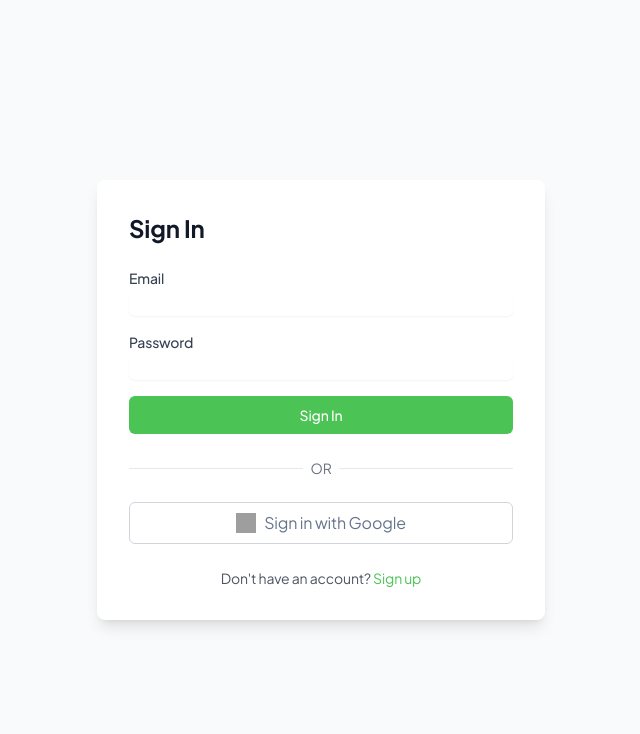
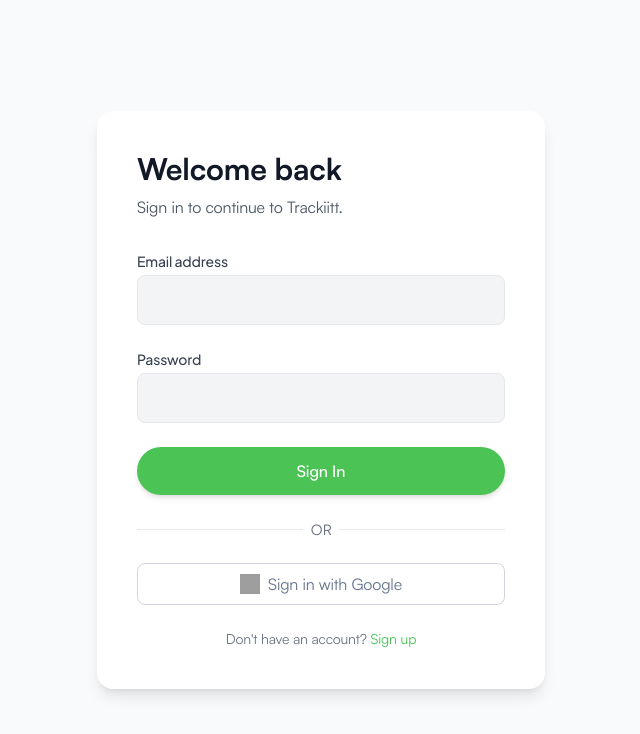
Before and after one commit to trackit-official/trackit_web, a Next.js app: page /auth/signin in a window 1280 px wide. Shown: the top 734 px of the page, without its empty margins (319-959 px from the left). Built offline with nearby package versions, Linux system fonts and the light colour scheme; grey boxes are pictures that could not be loaded.

Commit message:
Feature: More styling

```diff
--- a/package.json
+++ b/package.json
@@ -19,6 +19,7 @@
     "test-build": "npm run check-style && npm run build"
   },
   "dependencies": {
+    "@hookform/resolvers": "^5.0.1",
     "@next-auth/prisma-adapter": "^1.0.7",
     "axios": "^1.8.4",
     "bcrypt": "^5.1.1",
@@ -27,7 +28,10 @@
     "next-themes": "^0.2.1",
     "nextjs-toploader": "^1.6.6",
     "react": "19.0.0",
-    "react-dom": "19.0.0"
+    "react-dom": "19.0.0",
+    "react-hook-form": "^7.56.0",
+    "react-hot-toast": "^2.5.2",
+    "zod": "^3.24.3"
   },
   "devDependencies": {
     "@types/bcrypt": "^5.0.2",
--- a/src/app/api/auth/[...nextauth]/route.ts
+++ b/src/app/api/auth/[...nextauth]/route.ts
@@ -4,6 +4,7 @@ import CredentialsProvider from "next-auth/providers/credentials";
 import { PrismaAdapter } from "@next-auth/prisma-adapter";
 import { prisma } from "@/libs/prisma";
 import { compare } from "bcrypt";
+import { signInSchema } from "@/validation/auth";
 
 export const authOptions: AuthOptions = {
   adapter: PrismaAdapter(prisma),
@@ -16,16 +17,18 @@ export const authOptions: AuthOptions = {
         password: { label: "Password", type: "password" },
       },
       async authorize(credentials) {
-        if (!credentials?.email || !credentials.password) {
-          throw new Error("Email and password required");
+        const parsed = signInSchema.safeParse(credentials || {});
+        if (!parsed.success) {
+          throw new Error(parsed.error.errors.map((e) => e.message).join(", "));
         }
+        const { email, password } = parsed.data;
         const user = await prisma.user.findUnique({
-          where: { email: credentials.email },
+          where: { email },
         });
         if (!user || !user.password) {
           throw new Error("Invalid email or password");
         }
-        const isValid = await compare(credentials.password, user.password);
+        const isValid = await compare(password, user.password);
         if (!isValid) {
           throw new Error("Invalid email or password");
         }
--- a/src/app/api/auth/signup/route.ts
+++ b/src/app/api/auth/signup/route.ts
@@ -1,18 +1,18 @@
+import { signUpSchema } from "@/validation/auth";
 import { NextResponse } from "next/server";
 import { prisma } from "@/libs/prisma";
 import { hash } from "bcrypt";
 
 export async function POST(request: Request) {
   try {
-    const { name, email, password } = await request.json();
-    if (!name || !email || !password) {
-      return NextResponse.json(
-        { error: "Missing required fields" },
-        { status: 400 }
-      );
+    const body = await request.json();
+    const parsed = signUpSchema.safeParse(body);
+    if (!parsed.success) {
+      const errors = parsed.error.errors.map((e) => e.message).join(", ");
+      return NextResponse.json({ error: errors }, { status: 400 });
     }
+    const { name, email, password } = parsed.data;
 
-    // Check if user already exists
     const existing = await prisma.user.findUnique({ where: { email } });
     if (existing) {
       return NextResponse.json(
@@ -22,9 +22,7 @@ export async function POST(request: Request) {
     }
 
     const hashed = await hash(password, 10);
-    await prisma.user.create({
-      data: { name, email, password: hashed },
-    });
+    await prisma.user.create({ data: { name, email, password: hashed } });
 
     return NextResponse.json({ message: "User registered" }, { status: 201 });
   } catch (error: any) {
--- a/src/app/auth/signin/page.tsx
+++ b/src/app/auth/signin/page.tsx
@@ -1,34 +1,34 @@
 "use client";
-import React, { useState, useEffect } from "react";
+import React, { useEffect } from "react";
+import { useRouter, useSearchParams } from "next/navigation";
+import { useForm } from "react-hook-form";
+import { zodResolver } from "@hookform/resolvers/zod";
+import toast, { Toaster } from "react-hot-toast";
+import { signInSchema } from "@/validation/auth";
 import { signIn } from "next-auth/react";
-import { useRouter, useSearchParams } from "next/navigation";
 import Link from "next/link";
 
 export default function SignInPage() {
   const router = useRouter();
   const searchParams = useSearchParams();
-  const errorParam = searchParams.get("error");
-  const [email, setEmail] = useState("");
-  const [password, setPassword] = useState("");
-  const [error, setError] = useState(errorParam || null);
-  const [loading, setLoading] = useState(false);
+  const callbackError = searchParams.get("error");
+
+  const {
+    register,
+    handleSubmit,
+    formState: { errors, isSubmitting },
+  } = useForm({
+    resolver: zodResolver(signInSchema),
+  });
 
   useEffect(() => {
-    if (errorParam) setError(errorParam);
-  }, [errorParam]);
+    if (callbackError) toast.error(callbackError);
+  }, [callbackError]);
 
-  const handleSubmit = async (e: React.FormEvent) => {
-    e.preventDefault();
-    setError(null);
-    setLoading(true);
-    const res = await signIn("credentials", {
-      redirect: false,
-      email,
-      password,
-    });
-    setLoading(false);
+  const onSubmit = async (data) => {
+    const res = await signIn("credentials", { redirect: false, ...data });
     if (res?.error) {
-      setError(res.error);
+      toast.error(res.error);
     } else {
       router.push("/");
     }
@@ -39,24 +39,31 @@ export default function SignInPage() {
   };
 
   return (
-    <div className="min-h-screen flex items-center justify-center bg-gray-50 dark:bg-gray-900">
-      <div className="w-full max-w-md p-8 space-y-6 bg-white rounded-lg shadow-lg dark:bg-gray-800">
-        <h1 className="text-2xl font-bold text-gray-900 dark:text-white">
-          Sign In
+    <>
+      <Toaster position="top-right" />
+      <div className="min-h-screen flex items-center justify-center bg-gray-50 dark:bg-gray-900 px-4">
+        <div className="w-full max-w-md bg-white dark:bg-gray-800 rounded-2xl p-10 shadow-lg">
+          <h1 className="text-3xl font-satoshi font-bold text-gray-900 dark:text-white mb-2">
+            Welcome back
           </h1>
-        {error && <p className="text-sm text-red-600">{error}</p>}
-        <form onSubmit={handleSubmit} className="space-y-4">
+          <p className="text-gray-600 dark:text-gray-400 mb-8 font-satoshi">
+            Sign in to continue to Trackiitt.
+          </p>
+
+          <form onSubmit={handleSubmit(onSubmit)} className="space-y-6">
             <div>
               <label className="block text-sm font-medium text-gray-700 dark:text-gray-300">
-              Email
+                Email address
               </label>
               <input
-              type="email"
-              required
-              value={email}
-              onChange={(e) => setEmail(e.target.value)}
-              className="mt-1 block w-full rounded-md border-gray-300 shadow-sm focus:border-primary focus:ring-primary dark:bg-gray-700 dark:border-gray-600 dark:text-white"
+                {...register("email")}
+                className="mt-1 block w-full rounded-lg border border-gray-200 bg-gray-100 px-4 py-3 focus:border-primary-500 focus:ring-2 focus:ring-primary-200 dark:border-gray-600 dark:bg-gray-700 dark:focus:ring-primary-700 font-satoshi"
               />
+              {errors.email && (
+                <p className="mt-1 font-satoshi text-xs text-red-600">
+                  {errors.email.message}
+                </p>
+              )}
             </div>
             <div>
               <label className="block text-sm font-medium text-gray-700 dark:text-gray-300">
@@ -64,33 +71,43 @@ export default function SignInPage() {
               </label>
               <input
                 type="password"
-              required
-              value={password}
-              onChange={(e) => setPassword(e.target.value)}
-              className="mt-1 block w-full rounded-md border-gray-300 shadow-sm focus:border-primary focus:ring-primary dark:bg-gray-700 dark:border-gray-600 dark:text-white"
+                {...register("password")}
+                className="mt-1 block w-full rounded-lg border border-gray-200 bg-gray-100 px-4 py-3 focus:border-primary-500 focus:ring-2 focus:ring-primary-200 dark:border-gray-600 dark:bg-gray-700 dark:focus:ring-primary-700 font-satoshi"
               />
+              {errors.password && (
+                <p className="mt-1 text-xs font-satoshi text-red-600">
+                  {errors.password.message}
+                </p>
+              )}
             </div>
             <button
               type="submit"
-            disabled={loading}
-            className="w-full flex justify-center py-2 px-4 border border-transparent text-sm font-medium rounded-md text-white bg-primary-500 hover:bg-primary-600 disabled:opacity-50"
+              disabled={isSubmitting}
+              className="w-full rounded-full bg-primary-500 py-3 text-center text-white font-satoshi font-medium shadow-md hover:bg-primary-600 transition disabled:opacity-50"
             >
-            {loading ? "Signing in..." : "Sign In"}
+              {isSubmitting ? "Signing in..." : "Sign In"}
             </button>
           </form>
-        <div className="flex items-center justify-center gap-2">
+
+          <div className="mt-6 flex items-center justify-center gap-2">
             <span className="h-px w-full bg-stroke dark:bg-stroke-dark"></span>
             <span className="text-sm text-gray-500 dark:text-gray-400">OR</span>
             <span className="h-px w-full bg-stroke dark:bg-stroke-dark"></span>
           </div>
+
           <button
             onClick={handleGoogle}
-          className="w-full flex justify-center items-center gap-2 py-2 px-4 border border-gray-300 rounded-md bg-white hover:bg-gray-100 dark:bg-gray-700 dark:border-gray-600 dark:text-white"
+            className="mt-6 w-full flex justify-center items-center gap-2 py-2 px-4 border border-gray-300 rounded-lg bg-white hover:bg-gray-100 dark:bg-gray-700 dark:border-gray-600 dark:text-white font-satoshi"
           >
-          <img src="/images/icon/google.svg" alt="Google" className="h-5 w-5" />
+            <img
+              src="/images/icon/google.svg"
+              alt="Google"
+              className="h-5 w-5"
+            />
             Sign in with Google
           </button>
-        <p className="text-sm text-center text-gray-600 dark:text-gray-400">
+
+          <p className="mt-6 text-center text-sm text-gray-500 dark:text-gray-400 font-satoshi">
             Don't have an account?{" "}
             <Link
               href="/auth/signup"
@@ -101,5 +118,6 @@ export default function SignInPage() {
           </p>
         </div>
       </div>
+    </>
   );
 }
--- a/src/app/auth/signup/page.tsx
+++ b/src/app/auth/signup/page.tsx
@@ -1,44 +1,42 @@
 "use client";
-import { useState } from "react";
 import { useRouter } from "next/navigation";
 import Link from "next/link";
 import axios from "axios";
+import { signUpSchema } from "@/validation/auth";
+import { zodResolver } from "@hookform/resolvers/zod";
+import { useForm } from "react-hook-form";
+import toast, { Toaster } from "react-hot-toast";
 import { signIn } from "next-auth/react";
 
 export default function SignUpPage() {
   const router = useRouter();
-  const [form, setForm] = useState({ name: "", email: "", password: "" });
-  const [error, setError] = useState<string | null>(null);
-  const [loading, setLoading] = useState(false);
+  const {
+    register,
+    handleSubmit,
+    formState: { errors, isSubmitting },
+  } = useForm({
+    resolver: zodResolver(signUpSchema),
+  });
 
-  const handleChange = (e: React.ChangeEvent<HTMLInputElement>) => {
-    setForm({ ...form, [e.target.name]: e.target.value });
-  };
-
-  const handleSubmit = async (e: React.FormEvent) => {
-    e.preventDefault();
-    setError(null);
-    setLoading(true);
+  const onSubmit = async (data) => {
     try {
-      await axios.post("/api/auth/signup", form);
+      await axios.post("/api/auth/signup", data);
+      toast.success("Account created! Logging you in...");
       const res = await signIn("credentials", {
         redirect: false,
-        email: form.email,
-        password: form.password,
+        email: data.email,
+        password: data.password,
       });
-      if (res?.error) {
-        setError(res.error);
-      } else {
+      if (res.error) throw new Error(res.error);
       router.push("/");
-      }
-    } catch (err: any) {
-      setError(err.response?.data?.error || "Signup failed");
-    } finally {
-      setLoading(false);
+    } catch (err) {
+      toast.error(err.response?.data?.error || err.message || "Signup failed");
     }
   };
 
   return (
+    <>
+      <Toaster position="top-right" />
       <div className="min-h-screen flex items-center justify-center bg-gray-50 dark:bg-gray-900 px-4">
         <div className="w-full max-w-md bg-white dark:bg-gray-800 rounded-2xl p-10 shadow-lg">
           <h1 className="text-3xl font-satoshi font-bold text-gray-900 dark:text-white mb-2">
@@ -48,53 +46,57 @@ export default function SignUpPage() {
             Create your free account and take control of your finances.
           </p>
 
-        <form onSubmit={handleSubmit} className="space-y-6">
-          {/* Name input */}
+          <form onSubmit={handleSubmit(onSubmit)} className="space-y-6">
             <div>
               <label className="block text-sm font-medium text-gray-700 dark:text-gray-300">
                 Name
               </label>
               <input
-              name="name"
-              type="text"
-              required
-              onChange={handleChange}
+                {...register("name")}
                 className="mt-1 block w-full rounded-lg border border-gray-200 bg-gray-100 px-4 py-3 focus:border-primary-500 focus:ring-2 focus:ring-primary-200 dark:border-gray-600 dark:bg-gray-700 dark:focus:ring-primary-700 font-satoshi"
               />
+              {errors.name && (
+                <p className="mt-1 text-xs text-red-600">
+                  {errors.name.message}
+                </p>
+              )}
             </div>
-          {/* Email input */}
             <div>
               <label className="block text-sm font-medium text-gray-700 dark:text-gray-300">
                 Email address
               </label>
               <input
-              name="email"
-              type="email"
-              required
-              onChange={handleChange}
+                {...register("email")}
                 className="mt-1 block w-full rounded-lg border border-gray-200 bg-gray-100 px-4 py-3 focus:border-primary-500 focus:ring-2 focus:ring-primary-200 dark:border-gray-600 dark:bg-gray-700 dark:focus:ring-primary-700 font-satoshi"
               />
+              {errors.email && (
+                <p className="mt-1 text-xs text-red-600">
+                  {errors.email.message}
+                </p>
+              )}
             </div>
-          {/* Password input */}
             <div>
               <label className="block text-sm font-medium text-gray-700 dark:text-gray-300">
                 Password
               </label>
               <input
-              name="password"
                 type="password"
-              required
-              onChange={handleChange}
+                {...register("password")}
                 className="mt-1 block w-full rounded-lg border border-gray-200 bg-gray-100 px-4 py-3 focus:border-primary-500 focus:ring-2 focus:ring-primary-200 dark:border-gray-600 dark:bg-gray-700 dark:focus:ring-primary-700 font-satoshi"
               />
+              {errors.password && (
+                <p className="mt-1 text-xs text-red-600">
+                  {errors.password.message}
+                </p>
+              )}
             </div>
 
             <button
               type="submit"
-            disabled={loading}
+              disabled={isSubmitting}
               className="w-full rounded-full bg-primary-500 py-3 text-center text-white font-satoshi font-medium shadow-md hover:bg-primary-600 transition disabled:opacity-50"
             >
-            {loading ? "Signing up..." : "Create Account"}
+              {isSubmitting ? "Signing up..." : "Create Account"}
             </button>
           </form>
 
@@ -109,5 +111,6 @@ export default function SignUpPage() {
           </p>
         </div>
       </div>
+    </>
   );
 }
--- /dev/null
+++ b/src/validation/auth.ts
@@ -0,0 +1,17 @@
+import { z } from "zod";
+
+export const signUpSchema = z.object({
+  name: z.string().min(2, "Name must be at least 2 characters"),
+  email: z.string().email("Invalid email address"),
+  password: z
+    .string()
+    .min(8, "Password must be at least 8 characters")
+    .regex(/[A-Z]/, "Must include an uppercase letter")
+    .regex(/[a-z]/, "Must include a lowercase letter")
+    .regex(/[0-9]/, "Must include a number"),
+});
+
+export const signInSchema = z.object({
+  email: z.string().email("Invalid email address"),
+  password: z.string().nonempty("Password is required"),
+});
```
Also changed, not shown: 1 other file (tests, documents, lock files or other folders). Lines whose indentation alone changed are shown as unchanged.
